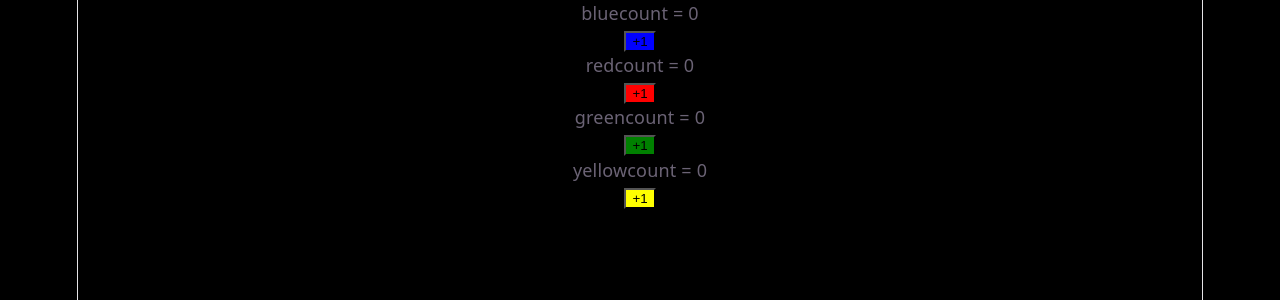
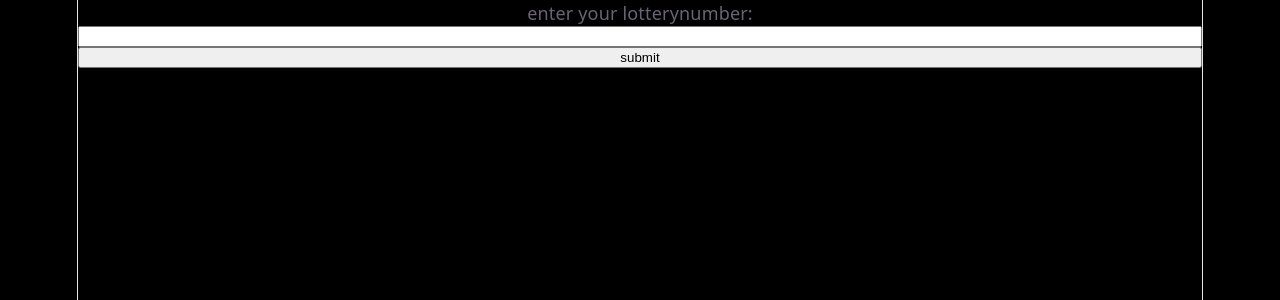
Before and after one commit to Rahul-Ranjan-dev/learning-react, a React (Vite) app: page / in a window 1280 px wide. Shown: the top 300 px of the page. Built offline with nearby package versions, Linux system fonts and the light colour scheme.

Commit message:
save changes

```diff
--- a/package.json
+++ b/package.json
@@ -11,7 +11,8 @@
   },
   "dependencies": {
     "react": "^19.2.7",
-    "react-dom": "^19.2.7"
+    "react-dom": "^19.2.7",
+    "uuid": "^14.0.1"
   },
   "devDependencies": {
     "@types/react": "^19.2.17",
--- a/src/App.jsx
+++ b/src/App.jsx
@@ -9,11 +9,12 @@ import NavBar from './navbar.jsx'
 import Heart from './heartbutton.jsx'
 import Ludo from './ludo.jsx'
 import Todo from './todo.jsx'
+import Lottery from './lotterygame.jsx'
 function App() {
 
   return (
     <>
-   <Ludo/>
+   <Lottery/>
     </>
   )
 }
--- /dev/null
+++ b/src/lotterygame.jsx
@@ -0,0 +1,33 @@
+import { useState } from "react"
+export default function Lottery(){
+  const[number,setnumber]=useState("")
+  const[attempted,setattempted]=useState([])
+  function handleChange(event){
+    setnumber(event.target.value)
+  }
+  function handlesubmit(){
+    let sum=0;
+    let remainder=0;
+    let tempnum=parseInt(number)
+    while(tempnum>0){
+        remainder=tempnum%10
+        tempnum=Math.floor(tempnum/10);
+        sum=sum+remainder;
+
+    }
+
+    if(sum===15){
+        alert("you won the game")
+    }
+        else{
+            alert("you lost the game,better luck next time")
+        }
+    }
+
+  return(
+    <>
+    enter your lotterynumber:<input type="number" max="3" value={number} onChange={handleChange}/>
+    <button onClick={handlesubmit}>submit</button>
+    </>
+  )
+}
--- a/src/todo.jsx
+++ b/src/todo.jsx
@@ -1,20 +1,32 @@
+import { useState } from "react";
+import { v4 as uuid} from 'uuid';
 export default function Todo(){
-    const todo=["your sample task"]
-    function handleSubmit(event){
-       console.log(event.target.value)
+const [todo,settodo]=useState([{task:"sample task",id:uuid()}])
+const [newtodo,setnewtodo]=useState("")
+function handlenew(event){
+   setnewtodo(event.target.value)
+}
+function handlesubmit(){
+      if (newtodo.trim() !== "") {
+      const newTask = { task: newtodo, id: uuidv4() };
+      setTodo([...todo, newTask]);
+      setNewtodo(""); // clear input
     }
+}
     return(
 
         <>
         <div id="todo">
-            <label for="task">enter your task</label>
-            <input id="task"/>
-            <button onClick={handleSubmit}>Add task</button>
+
+          enter new task:  <input id="task" onChange={handlenew} value={newtodo}/>
+            <button>Add task</button>
             <hr/>
             <h1>your tasks are</h1>
             <hr/>
             <ul>
-                <li>{todo[0]}</li>
+                {todo.map((todo)=>(
+                <li>{todo.task}</li>
+                )) }
             </ul>
         </div>
         </>
```
Also changed, not shown: 1 other file (tests, documents, lock files or other folders).
